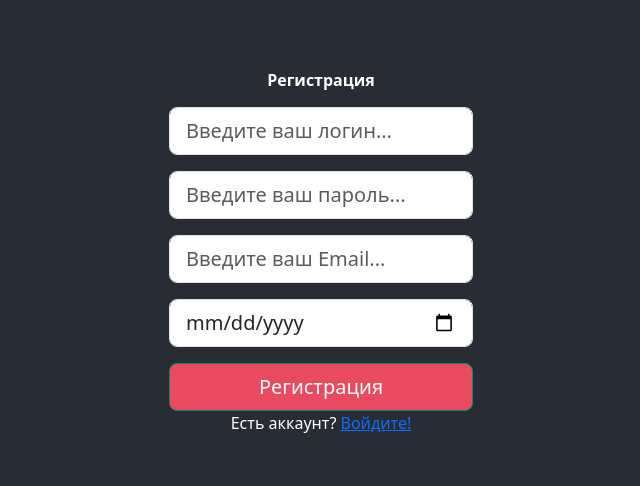
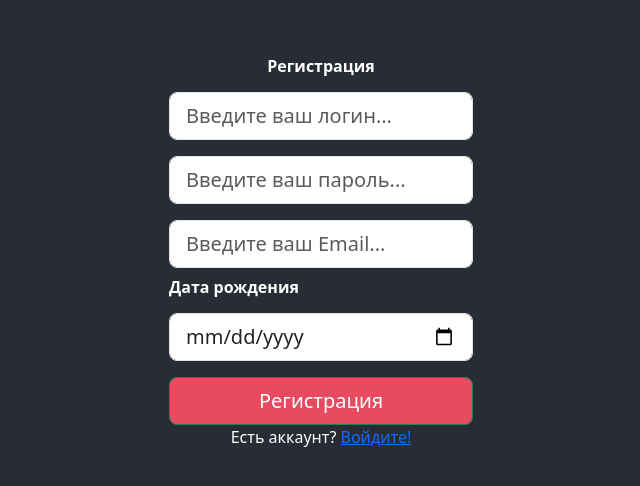
Before and after one commit to VadimGodovikov/videocatalog, a React (Create React App) app in the folder client/: page /registration in a window 1280 px wide. Shown: the part 120-606 px from the top of the page, without its empty margins (319-959 px from the left). Built offline with nearby package versions, Linux system fonts and the light colour scheme.

Commit message:
# Добавление заголовка к полю дате рождения в регистрации

```diff
--- a/client/src/pages/Registration.js
+++ b/client/src/pages/Registration.js
@@ -88,11 +88,12 @@ const Registration = () => {
                             value={Email}
                             onChange={e => setEmail(e.target.value)}
                         />
+                        <h2 style={{marginTop: 10, marginBottom: 0, marginLeft: 0, fontSize: 16}}>Дата рождения</h2>
                         <Form.Control
                             size='lg'
                             type='date'
                             className="mt-3"
-                            placeholder="Введите вашу дату рождения (19-09-1999)..."
+                            placeholder="Введите вашу дату рождения..."
                             value={Birthday}
                             onChange={handleBirthdayChange}
                         />
```
